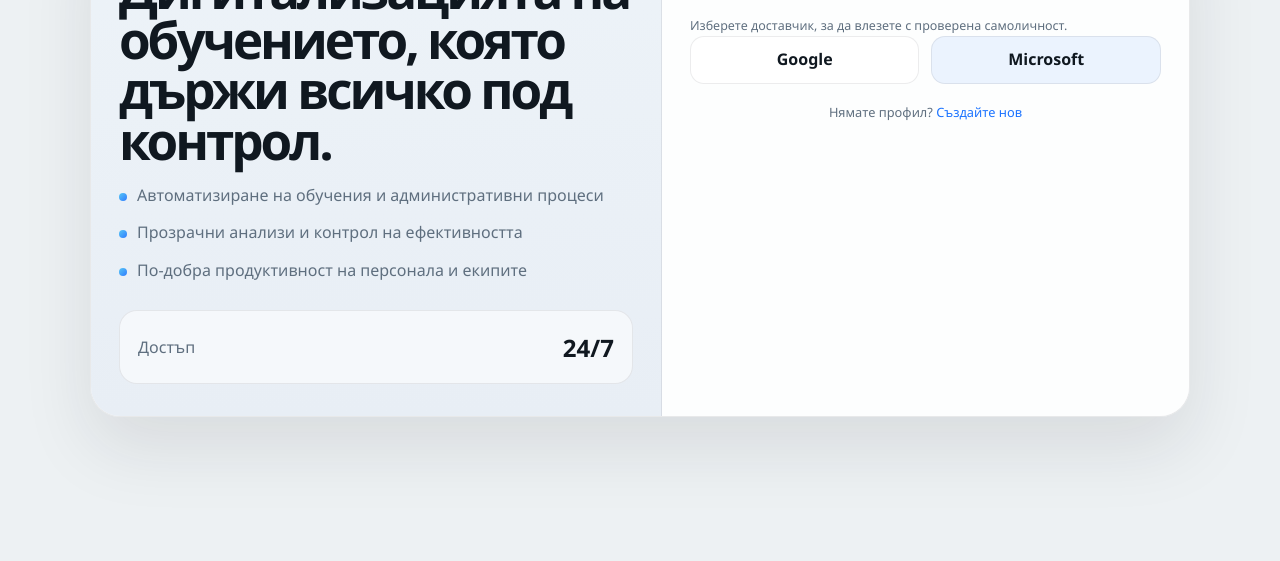
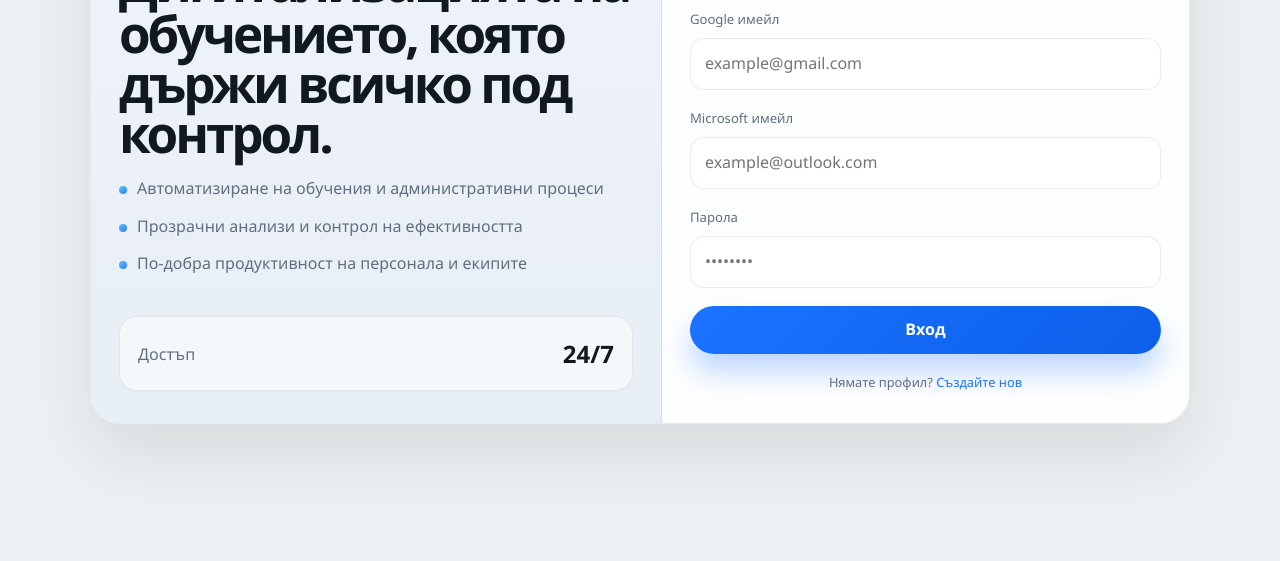
Before and after one commit to nobohjj/edunex, a website: page auth.html in a window 1280 px wide. Shown: the part 239-800 px from the top of the page. Drawn offline with Linux system fonts and the light colour scheme.

Commit message:
Updated the login and register flow to redirect users to the success page after successful authentication. Removed unnecessary error handling code that was causing confusion.

```diff
--- a/auth.html
+++ b/auth.html
@@ -40,13 +40,55 @@
           </div>
         </div>
 
-        <div class="auth-form active" id="login-form">
-          <div class="helper-text">Изберете доставчик, за да влезете с проверена самоличност.</div>
-          <div class="social-list">
-            <button class="social-button google" type="button" data-provider="google">Google</button>
-            <button class="social-button microsoft" type="button" data-provider="microsoft">Microsoft</button>
+        <form class="auth-form active" id="login-form">
+
+          <div class="form-grid">
+
+            <div class="input-wrap">
+              <label for="login-google-email">
+                Google имейл
+              </label>
+
+              <input
+                id="login-google-email"
+                type="email"
+                placeholder="example@gmail.com"
+              />
+            </div>
+
+            <div class="input-wrap">
+              <label for="login-microsoft-email">
+                Microsoft имейл
+              </label>
+
+              <input
+                id="login-microsoft-email"
+                type="email"
+                placeholder="example@outlook.com"
+              />
+            </div>
+
+            <div class="input-wrap">
+              <label for="login-password">
+                Парола
+              </label>
+
+              <input
+                id="login-password"
+                type="password"
+                placeholder="••••••••"
+              />
+            </div>
+
           </div>
-        </div>
+
+          <div class="auth-actions">
+            <button class="btn btn-primary" type="submit">
+              Вход
+            </button>
+          </div>
+
+        </form>
 
         <form class="auth-form" id="register-form" novalidate>
           <div class="form-grid">
```
